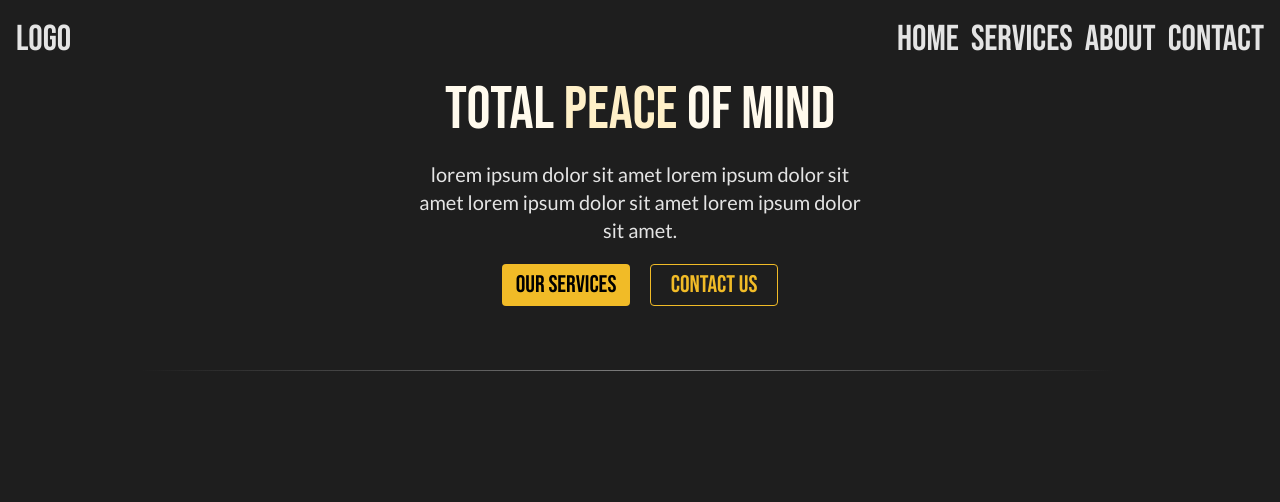
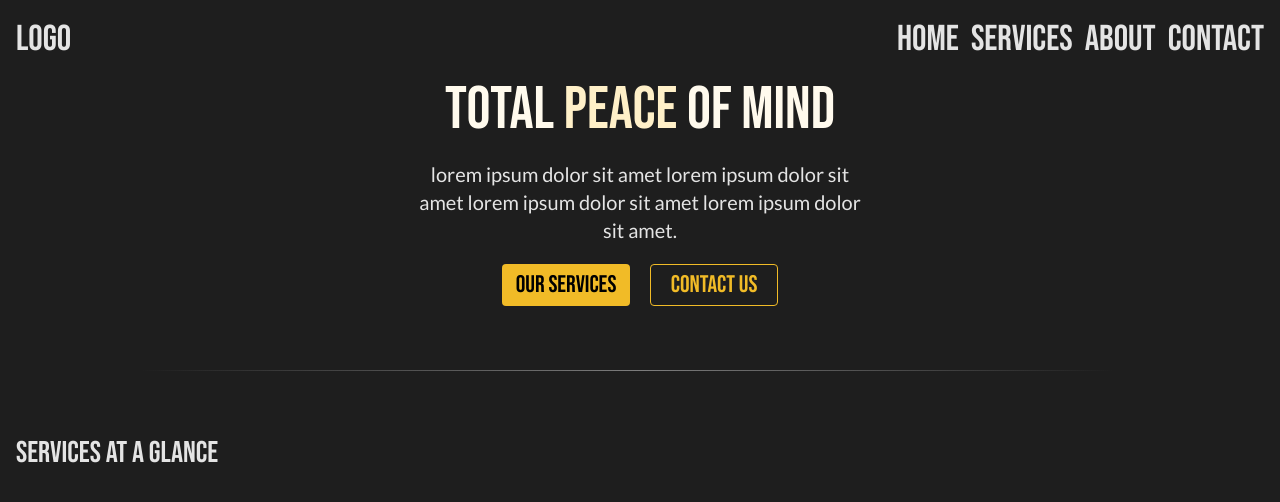
Before and after one commit to sixLUKEY/oakshield_v2, a SvelteKit app in the folder frontend/: page / in a window 1280 px wide. Shown: the top 502 px of the page. Built offline with nearby package versions, Linux system fonts and the light colour scheme.

Commit message:
Added section heading component

```diff
--- /dev/null
+++ b/frontend/src/components/section-heading.svelte
@@ -0,0 +1,5 @@
+<script lang="ts">
+	let { adjective } = $props();
+</script>
+
+<h2 class="text-3xl text-onSurfaceLight font-bebas">{adjective}</h2>
--- a/frontend/src/routes/+page.svelte
+++ b/frontend/src/routes/+page.svelte
@@ -1,7 +1,10 @@
 <script>
 	import SectionDivider from '../components/section-divider.svelte';
 	import Hero from '../sections/hero/Hero.svelte';
+	import ServicesHighlight from '../sections/services-hightlight/services-highlight.svelte';
 </script>
 
 <Hero />
 <SectionDivider />
+<ServicesHighlight />
+<SectionDivider />
--- /dev/null
+++ b/frontend/src/sections/services-hightlight/services-highlight.svelte
@@ -0,0 +1,7 @@
+<script>
+	import SectionHeading from "../../components/section-heading.svelte";
+
+</script>
+<section>
+	<SectionHeading adjective="Services at a glance"/>
+</section>
--- a/frontend/tailwind.config.js
+++ b/frontend/tailwind.config.js
@@ -14,7 +14,7 @@
 			},
 			fontFamily: {
 				bebas: ['Bebas Neue', 'serif'],
-				lato: ['Lato', 'serif'],
+				lato: ['Lato', 'serif']
 			}
 		}
 	},
```
Also changed, not shown: frontend/src/components/section-divider.svelte (line endings or trailing spaces).
